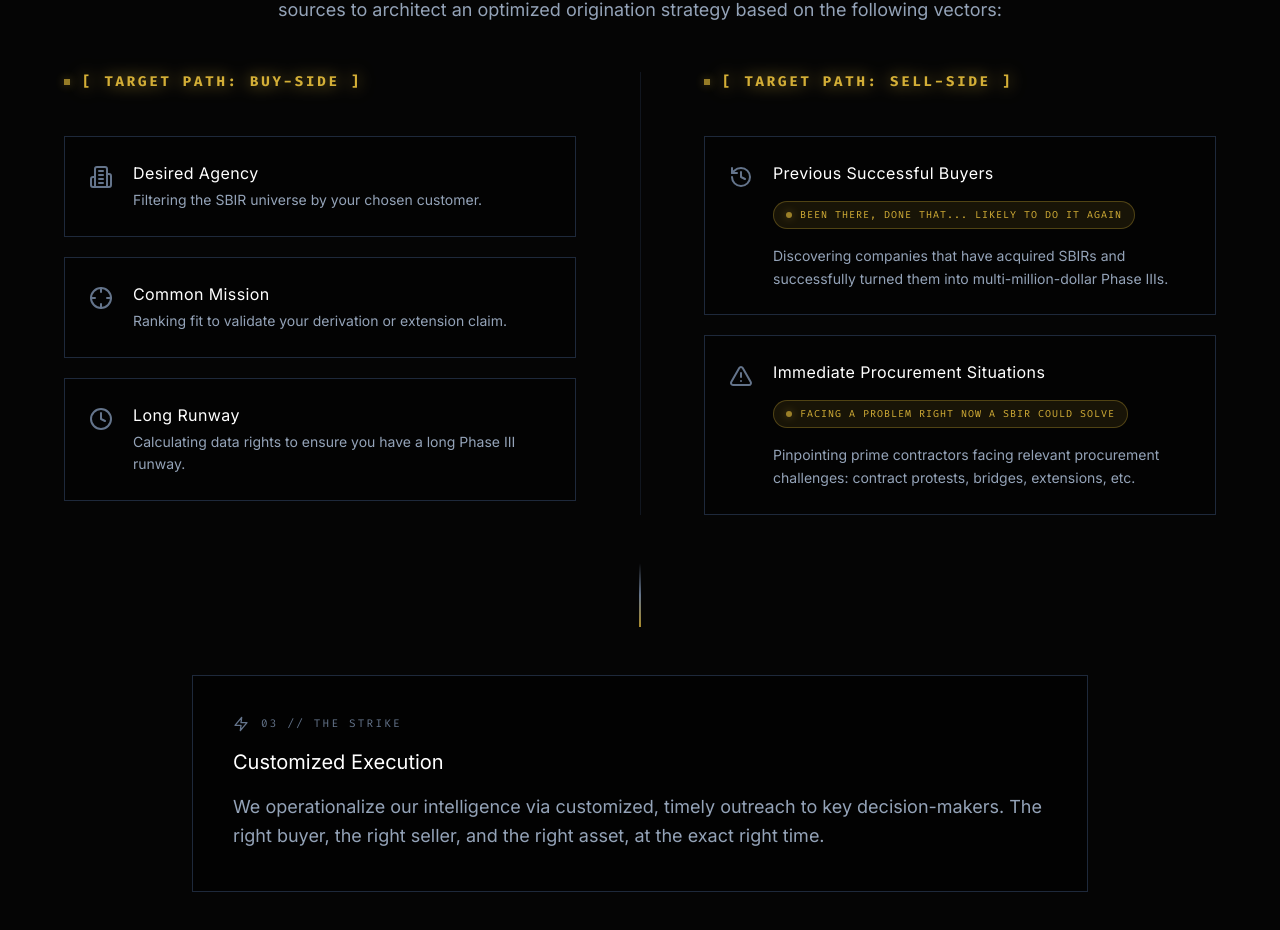
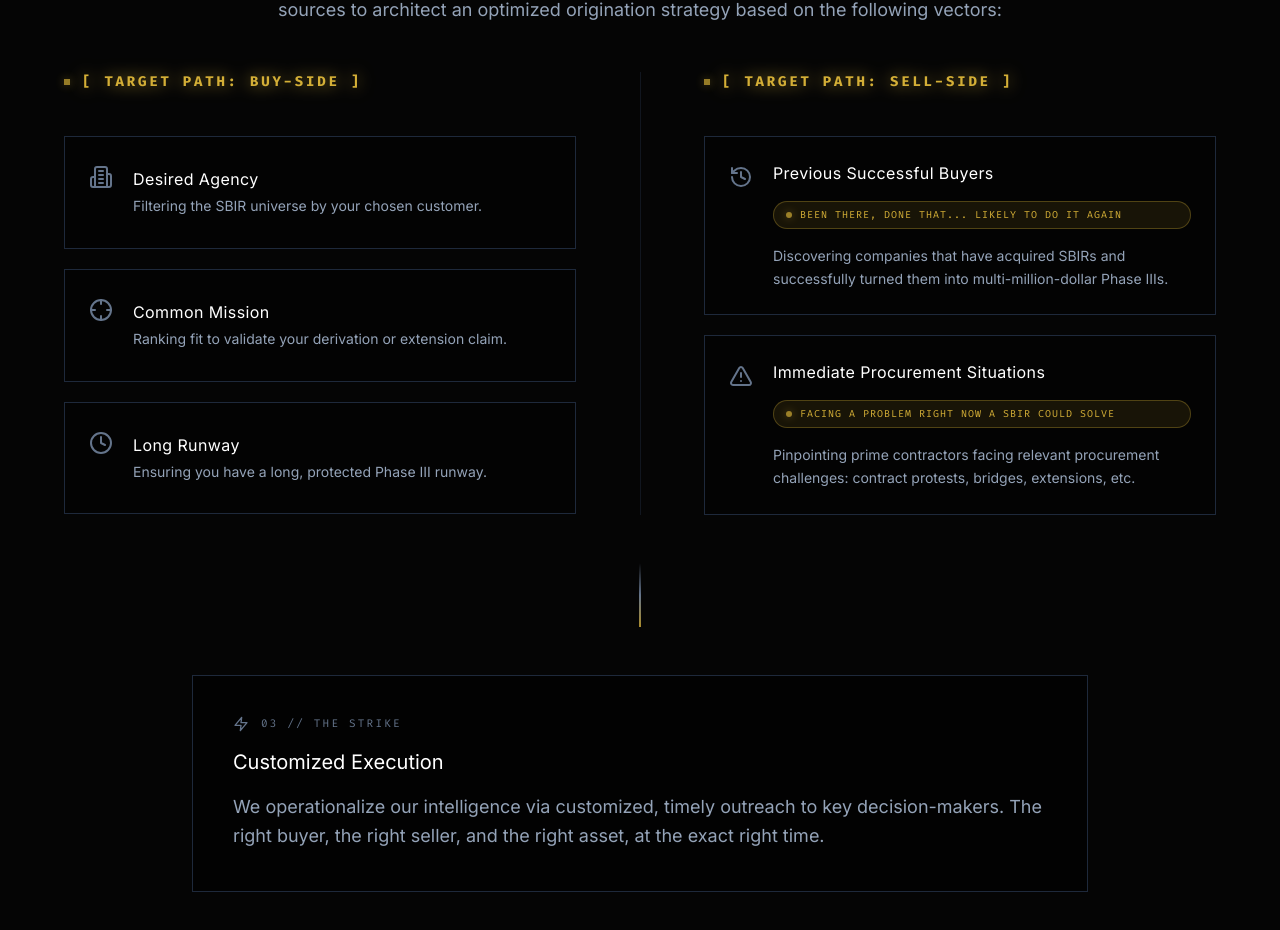
Before and after one commit to transactivate/website, a React (Vite) app: page /#landing in a window 1280 px wide. Shown: the part 1489-2419 px from the top of the page. Built offline with nearby package versions, Linux system fonts and the light colour scheme.

Commit message:
UI refactor: Execute perfect Flexbox symmetry across Solution module grids

```diff
--- a/src/App.jsx
+++ b/src/App.jsx
@@ -318,7 +318,7 @@ const MethodologyKey = () => (
       <div className="hidden lg:block absolute inset-y-0 left-1/2 w-px bg-slate-800/50"></div>
 
       {/* LEFT COLUMN (BUY-SIDE) */}
-      <div id="buyers" className="scroll-mt-32 flex flex-col gap-5 lg:pr-8">
+      <div id="buyers" className="scroll-mt-32 flex flex-col h-full gap-5 lg:pr-8">
         <div className="flex items-center gap-3 mb-6">
           <div className="w-1.5 h-1.5 bg-[#d4af37] animate-pulse shadow-[0_0_8px_rgba(212,175,55,0.6)]"></div>
           <h4 className="font-mono text-xs md:text-sm tracking-[0.2em] text-[#d4af37] uppercase font-bold drop-shadow-[0_0_8px_rgba(212,175,55,0.8)]">[ TARGET PATH: BUY-SIDE ]</h4>
@@ -326,10 +326,10 @@ const MethodologyKey = () => (
 
         <motion.div
           whileHover={{ scale: 1.02, backgroundColor: "rgba(15, 23, 42, 0.8)", borderColor: "#d4af37" }}
-          className="p-6 rounded-none border border-slate-800 bg-black/40 transition-all duration-300 group cursor-default flex flex-col sm:flex-row"
+          className="flex-1 p-6 rounded-none border border-slate-800 bg-black/40 transition-all duration-300 group cursor-default flex flex-col sm:flex-row"
         >
           <Building2 className="w-6 h-6 text-slate-500 mb-3 sm:mb-0 sm:mr-5 mt-1 shrink-0 group-hover:text-[#d4af37] transition-colors" />
-          <div>
+          <div className="flex flex-col justify-center">
             <h5 className="text-white font-medium mb-1 tracking-wide">Desired Agency</h5>
             <p className="text-sm text-slate-400 leading-relaxed">Filtering the SBIR universe by your chosen customer.</p>
           </div>
@@ -337,10 +337,10 @@ const MethodologyKey = () => (
 
         <motion.div
           whileHover={{ scale: 1.02, backgroundColor: "rgba(15, 23, 42, 0.8)", borderColor: "#d4af37" }}
-          className="p-6 rounded-none border border-slate-800 bg-black/40 transition-all duration-300 group cursor-default flex flex-col sm:flex-row"
+          className="flex-1 p-6 rounded-none border border-slate-800 bg-black/40 transition-all duration-300 group cursor-default flex flex-col sm:flex-row"
         >
           <Crosshair className="w-6 h-6 text-slate-500 mb-3 sm:mb-0 sm:mr-5 mt-1 shrink-0 group-hover:text-[#d4af37] transition-colors" />
-          <div>
+          <div className="flex flex-col justify-center">
             <h5 className="text-white font-medium mb-1 tracking-wide">Common Mission</h5>
             <p className="text-sm text-slate-400 leading-relaxed">Ranking fit to validate your derivation or extension claim.</p>
           </div>
@@ -348,18 +348,18 @@ const MethodologyKey = () => (
 
         <motion.div
           whileHover={{ scale: 1.02, backgroundColor: "rgba(15, 23, 42, 0.8)", borderColor: "#d4af37" }}
-          className="p-6 rounded-none border border-slate-800 bg-black/40 transition-all duration-300 group cursor-default flex flex-col sm:flex-row"
+          className="flex-1 p-6 rounded-none border border-slate-800 bg-black/40 transition-all duration-300 group cursor-default flex flex-col sm:flex-row"
         >
           <Clock className="w-6 h-6 text-slate-500 mb-3 sm:mb-0 sm:mr-5 mt-1 shrink-0 group-hover:text-[#d4af37] transition-colors" />
-          <div>
+          <div className="flex flex-col justify-center">
             <h5 className="text-white font-medium mb-1 tracking-wide">Long Runway</h5>
-            <p className="text-sm text-slate-400 leading-relaxed">Calculating data rights to ensure you have a long Phase III runway.</p>
+            <p className="text-sm text-slate-400 leading-relaxed">Ensuring you have a long, protected Phase III runway.</p>
           </div>
         </motion.div>
       </div>
 
       {/* RIGHT COLUMN (SELL-SIDE) */}
-      <div id="sellers" className="scroll-mt-32 flex flex-col gap-5 lg:pl-8">
+      <div id="sellers" className="scroll-mt-32 flex flex-col h-full gap-5 lg:pl-8">
         <div className="flex items-center gap-3 mb-6">
           <div className="w-1.5 h-1.5 bg-[#d4af37] animate-pulse shadow-[0_0_8px_rgba(212,175,55,0.6)]"></div>
           <h4 className="font-mono text-xs md:text-sm tracking-[0.2em] text-[#d4af37] uppercase font-bold drop-shadow-[0_0_8px_rgba(212,175,55,0.8)]">[ TARGET PATH: SELL-SIDE ]</h4>
@@ -367,10 +367,10 @@ const MethodologyKey = () => (
 
         <motion.div
           whileHover={{ scale: 1.02, backgroundColor: "rgba(15, 23, 42, 0.8)", borderColor: "#d4af37" }}
-          className="p-6 rounded-none border border-slate-800 bg-black/40 transition-all duration-300 group cursor-default flex flex-col sm:flex-row lg:h-[calc(50%-0.625rem)]"
+          className="flex-1 p-6 rounded-none border border-slate-800 bg-black/40 transition-all duration-300 group cursor-default flex flex-col sm:flex-row"
         >
           <History className="w-6 h-6 text-slate-500 mb-3 sm:mb-0 sm:mr-5 mt-1 shrink-0 group-hover:text-[#d4af37] transition-colors" />
-          <div>
+          <div className="flex flex-col justify-center">
             <h5 className="text-white font-medium mb-1 tracking-wide">Previous Successful Buyers</h5>
             <div className="inline-flex items-center gap-2 px-3 py-1.5 mt-3 mb-4 rounded-full border border-[#d4af37]/30 bg-[#d4af37]/10">
               <div className="w-1.5 h-1.5 rounded-full bg-[#d4af37] animate-pulse shrink-0 shadow-[0_0_8px_rgba(212,175,55,0.6)]"></div>
@@ -382,10 +382,10 @@ const MethodologyKey = () => (
 
         <motion.div
           whileHover={{ scale: 1.02, backgroundColor: "rgba(15, 23, 42, 0.8)", borderColor: "#d4af37" }}
-          className="p-6 rounded-none border border-slate-800 bg-black/40 transition-all duration-300 group cursor-default flex flex-col sm:flex-row lg:h-[calc(50%-0.625rem)]"
+          className="flex-1 p-6 rounded-none border border-slate-800 bg-black/40 transition-all duration-300 group cursor-default flex flex-col sm:flex-row"
         >
           <AlertTriangle className="w-6 h-6 text-slate-500 mb-3 sm:mb-0 sm:mr-5 mt-1 shrink-0 group-hover:text-[#d4af37] transition-colors" />
-          <div>
+          <div className="flex flex-col justify-center">
             <h5 className="text-white font-medium mb-1 tracking-wide">Immediate Procurement Situations</h5>
             <div className="inline-flex items-center gap-2 px-3 py-1.5 mt-3 mb-4 rounded-full border border-[#d4af37]/30 bg-[#d4af37]/10">
               <div className="w-1.5 h-1.5 rounded-full bg-[#d4af37] animate-pulse shrink-0 shadow-[0_0_8px_rgba(212,175,55,0.6)]"></div>
```
